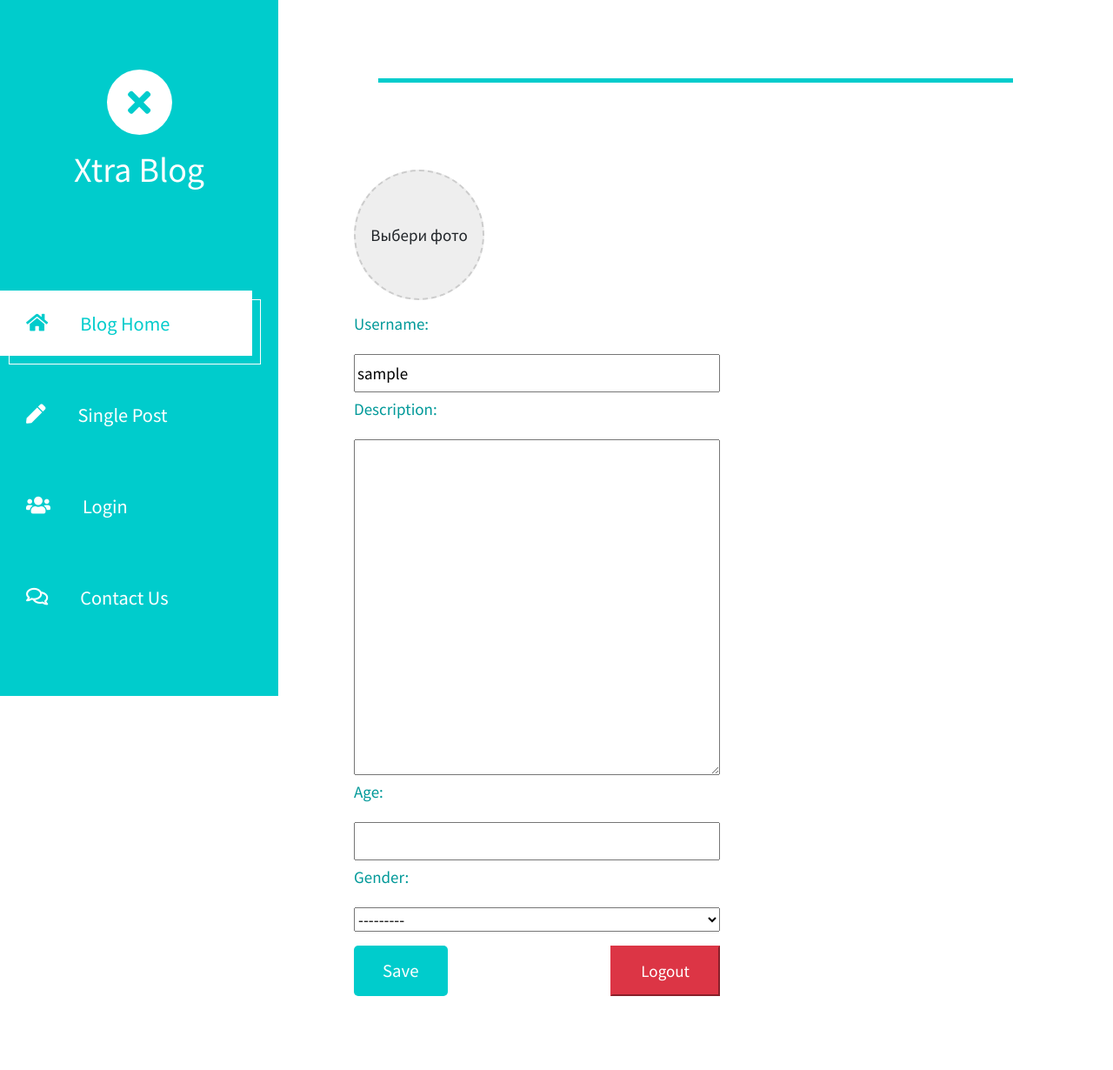
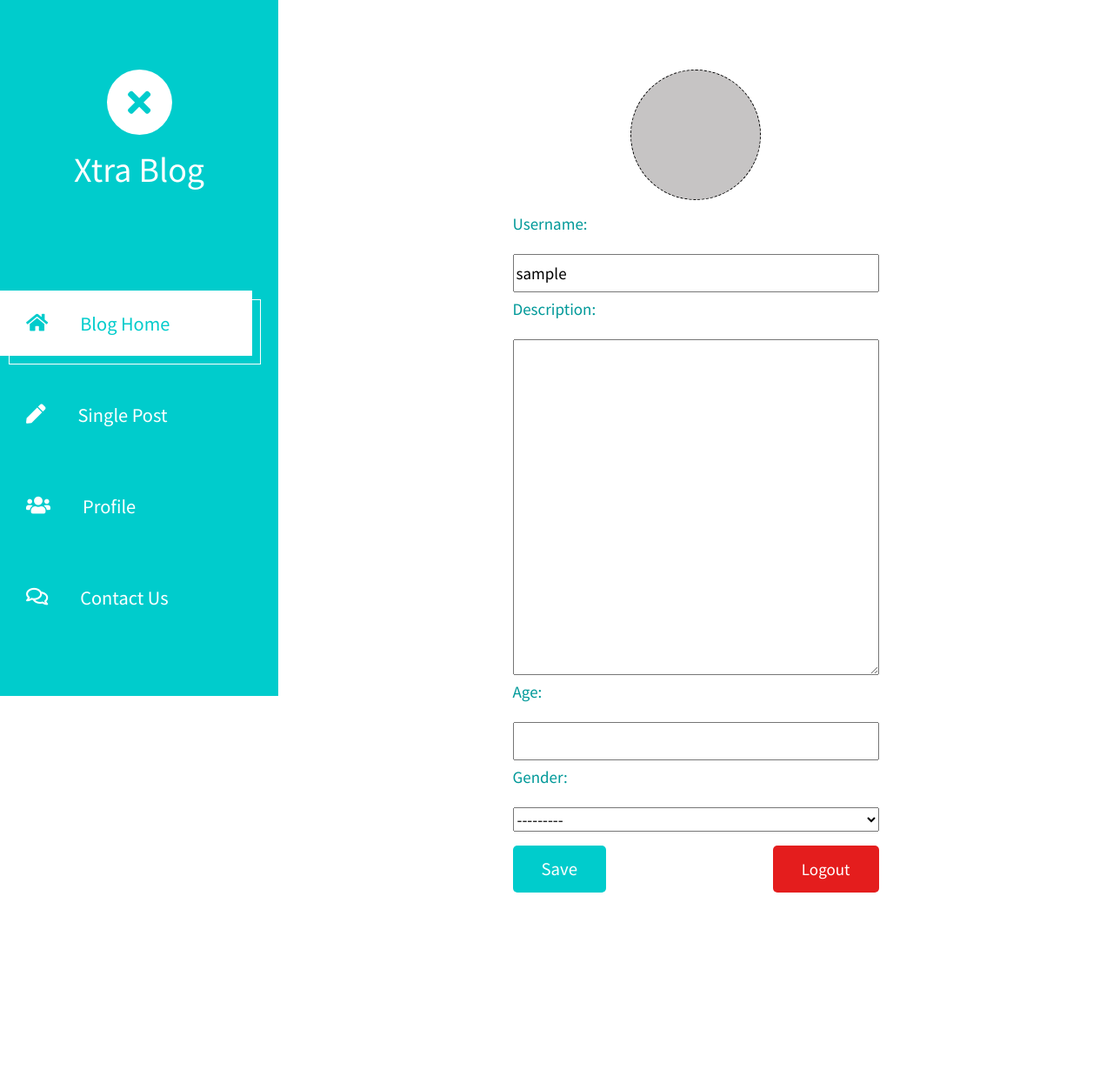
Before and after one commit to nskywalker1/extra-blog, a Django app: page /users/profile/ in a window 1280 px wide. Shown: the whole page at 87% size. After the commit the page ends 1026 px from the top, so only its background shows below. Run offline with Django 5.2, Linux system fonts and the light colour scheme; the visitor is signed in with stand-in values (Sample User, id 1); some libraries are stand-ins or nearby versions.

Commit message:
add logout, some fixes profile

```diff
--- a/main/static/css/templatemo-xtra-blog.css
+++ b/main/static/css/templatemo-xtra-blog.css
@@ -328,8 +328,30 @@ ul {
     border: none;
 }
 
+.tm-btn-danger {
+    background-color: #E41D1D;
+    color: white;
+    border: none;
+    padding: 8px 43px;
+    border-radius: 5px;
+    transition: all 0.3s ease;
+}
+
+.tm-btn-danger:hover {
+    opacity: 0.5;
+}
+
 .tm-btn-small {
     padding: 8px 33px;
+}
+
+.noimg {
+    width: 150px;
+    height: 150px;
+    text-align: center;
+    background-color: #c6c4c4;
+    border: 1px dashed black;
+    border-radius: 50%;
 }
 
 .tm-btn-primary:hover {
--- a/main/templates/base.html
+++ b/main/templates/base.html
@@ -39,10 +39,17 @@
                     <i class="fas fa-pen"></i>
                     Single Post
                 </a></li>
-                <li class="tm-nav-item"><a href="{% url 'users:login' %}" class="tm-nav-link">
-                    <i class="fas fa-users"></i>
-                    Login
-                </a></li>
+                {% if user.is_authenticated %}
+                    <li class="tm-nav-item"><a href="{% url 'users:profile' %}" class="tm-nav-link">
+                        <i class="fas fa-users"></i>
+                        Profile
+                    </a></li>
+                {% else %}
+                    <li class="tm-nav-item"><a href="{% url 'users:login' %}" class="tm-nav-link">
+                        <i class="fas fa-users"></i>
+                        Login
+                    </a></li>
+                {% endif %}
                 <li class="tm-nav-item"><a href="contact.html" class="tm-nav-link">
                     <i class="far fa-comments"></i>
                     Contact Us
--- a/main/templates/main/list.html
+++ b/main/templates/main/list.html
@@ -47,7 +47,7 @@
                         <hr>
                         <div class="d-flex justify-content-between">
                             <span>{{ post.total_comments }} comments.</span>
-                            <span>{{ post.author }}</span>
+                            <span>{{ post.author.username }}</span>
                         </div>
                     </article>
                 {% endfor %}
--- a/users/templates/users/profile.html
+++ b/users/templates/users/profile.html
@@ -7,7 +7,7 @@
 
 {% block content %}
     <div class="container-fluid">
-        <main class="tm-main">
+        <main class="tm-main d-flex justify-content-center">
             <div class="row tm-row tm-mb-45">
                 <div class="col-12">
                     <hr class="tm-hr-primary tm-mb-55">
@@ -17,19 +17,18 @@
                 <form action="{% url 'users:profile' %}" method="post" enctype="multipart/form-data">
                     {% csrf_token %}
                     <div class="d-flex flex-column">
+                        <div class="avatar d-flex justify-content-center">
                             <label for="id_avatar" style="cursor: pointer; position: relative;">
                                 {% if form.instance.avatar %}
-                                <img src="{{ form.instance.avatar.url }}" alt="Avatar"
+                                    <img id="avatar-preview" src="{{ form.instance.avatar.url }}" alt="Avatar"
                                          style="width: 150px; height: 150px; object-fit: cover; border-radius: 50%; border: 2px solid #ccc;">
                                 {% else %}
-                                <div style="width: 150px; height: 150px; border-radius: 50%; background-color: #eee;
-                            display: flex; align-items: center; justify-content: center; border: 2px dashed #ccc;">
-                                    Выбери фото
+                                    <div class="noimg">
                                     </div>
                                 {% endif %}
-                            <!-- Можно добавить иконку изменения поверх, если хочешь -->
                                 <input type="file" id="id_avatar" name="avatar" style="display: none;">
                             </label>
+                        </div>
                         <label class="tm-color-primary">{{ form.username.label_tag }}</label>
                         {{ form.username }}
                         <label class="tm-color-primary">{{ form.description.label_tag }}</label>
@@ -41,10 +40,22 @@
                     </div>
                     <div class="d-flex justify-content-between">
                         <button class="tm-btn tm-btn-primary tm-btn-small mt-3" type="submit">Save</button>
-                        <button class="btn-danger tm-btn-small mt-3" type="submit">Logout</button>
+                        <a  href="{% url 'users:logout' %}" class="tm-btn-danger tm-btn-small mt-3" >Logout</a>
                     </div>
                 </form>
             </div>
         </main>
     </div>
+    <script>
+        const input = document.querySelector('input[type="file"]');
+        const preview = document.getElementById('avatar-preview');
+
+        input.addEventListener('change', function () {
+            const file = this.files[0];
+            if (file) {
+                preview.src = URL.createObjectURL(file);
+                preview.style.display = 'block';
+            }
+        })
+    </script>
 {% endblock %}
--- a/users/urls.py
+++ b/users/urls.py
@@ -7,4 +7,5 @@ urlpatterns = [
     path('login/', views.user_login, name='login'),
     path('register/', views.user_register, name='register'),
     path('profile/', views.profile, name='profile'),
+    path('logout/', views.user_logout, name='logout'),
 ]
--- a/users/views.py
+++ b/users/views.py
@@ -44,7 +44,13 @@ def profile(request):
         form = UserProfileForm(data=request.POST, files=request.FILES, instance=user)
         if form.is_valid():
             form.save()
-            return redirect('main:home')
+            return redirect('users:profile')
     else:
         form = UserProfileForm(instance=user)
     return render(request, 'users/profile.html', {'form': form})
+
+
+@login_required(login_url='users:login')
+def user_logout(request):
+    logout(request)
+    return redirect('users:login')
```
Also changed, not shown: media/avatars/images_9.jpg (added), media/avatars/spire-high-resolution-logo_OF5Cj5i.png (added), media/avatars/wallpaperflare654.com_wallpaper.jpg (added), media/images/2025/04/19/spire-high-resolution-logo.png (added). Lines whose indentation alone changed are shown as unchanged.
